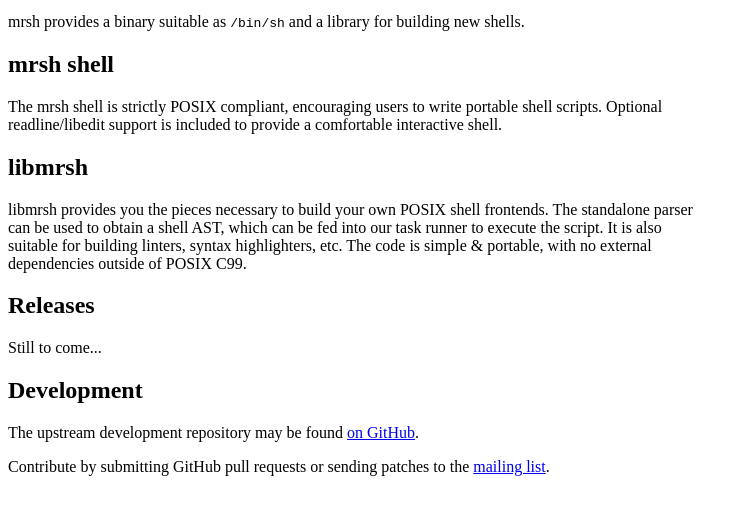
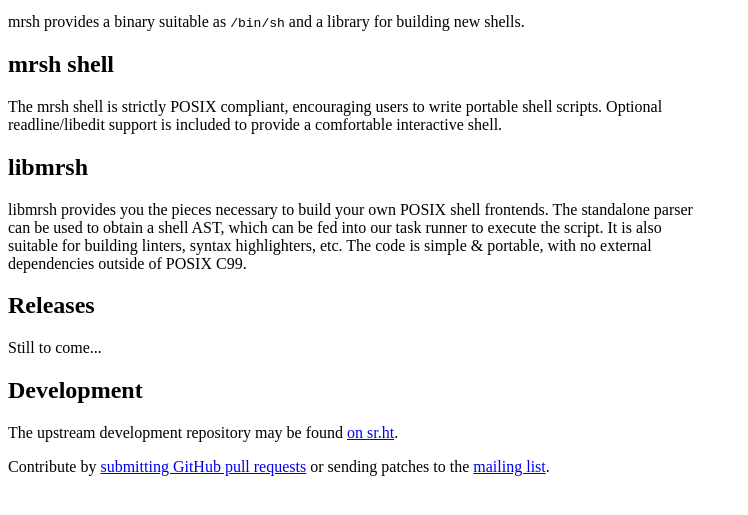
Before and after one commit to emersion/mrsh, a plain HTML site: page index.html in a window 1280 px wide. Shown: the part 101-616 px from the top of the page, without its empty margins (0-748 px from the left). Drawn offline with Linux system fonts and the light colour scheme.

Commit message:
Migrate upstream repo to sr.ht

```diff
--- a/index.html
+++ b/index.html
@@ -38,10 +38,12 @@
     <h2>Development</h2>
     <p>
       The upstream development repository may be found
-      <a href="https://github.com/emersion/mrsh">on GitHub</a>.
+      <a href="https://git.sr.ht/~emersion/mrsh">on sr.ht</a>.
     </p>
     <p>
-      Contribute by submitting GitHub pull requests or sending patches to the
+      Contribute by
+      <a href="https://github.com/emersion/mrsh">submitting GitHub pull
+      requests</a> or sending patches to the
       <a href="https://lists.sr.ht/~emersion/mrsh-dev">mailing list</a>.
     </p>
   </body>
```
